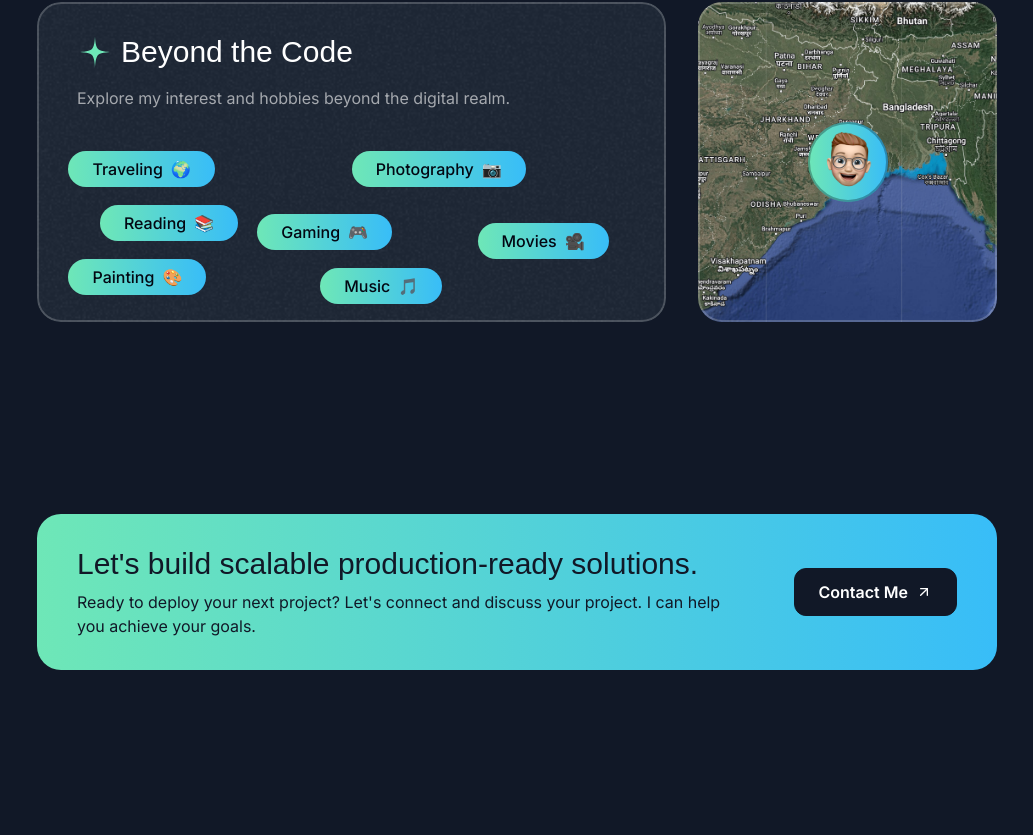
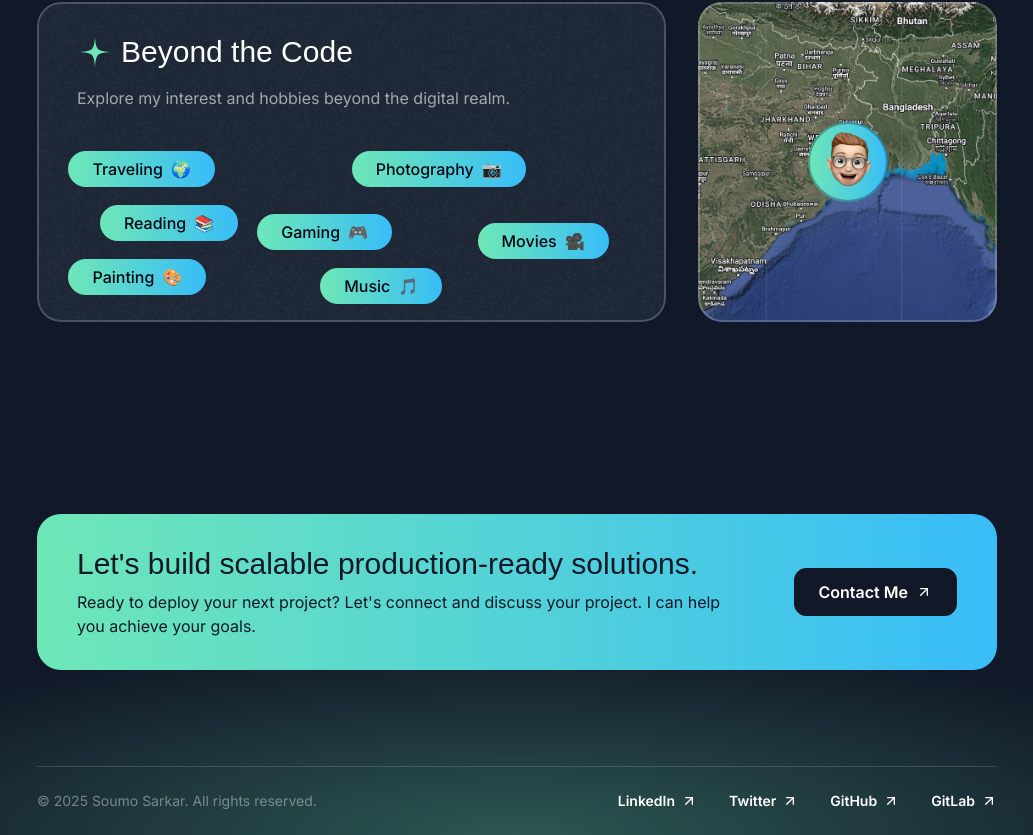
Before and after one commit to sharmarobin0211/my-portfolio, a Next.js app: page / in a window 1280 px wide. Shown: the part 5062-5897 px from the top of the page, without its empty margins (123-1156 px from the left). Before the commit the page ends 5828 px from the top, so only its background shows below. Built offline with nearby package versions, Linux system fonts and the light colour scheme; a web font is replaced by a local one.

Commit message:
feat(Footer): add Footer component with navigation links

```diff
--- a/src/app/page.tsx
+++ b/src/app/page.tsx
@@ -5,6 +5,7 @@
 import { ProjectsSection } from "@/sections/Projects";
 import { ExpertiseSection } from "@/sections/Skills";
 import { TapeSection } from "@/sections/Tape";
+import { Footer } from "@/sections/Footer";
 
 
 export default function Home() {
@@ -17,6 +18,7 @@
       <ExpertiseSection />
       <AboutSection />
       <ContactSection />
+      <Footer />
     </div>
   );
 }
--- a/src/sections/Footer.tsx
+++ b/src/sections/Footer.tsx
@@ -1,3 +1,54 @@
+import ArrowUpRightIcon from "@/assets/icons/arrow-up-right.svg";
+
+
+interface FooterLink {
+  title: string;
+  href: string;
+}
+
+const footerLinks: FooterLink[] = [
+  {
+    title: 'LinkedIn',
+    href: 'https://www.linkedin.com/in/soumo-sarkar/',
+  },
+  {
+    title: 'Twitter',
+    href: 'https://twitter.com/section_super',
+  },
+  {
+    title: 'GitHub',
+    href: 'https://github.com/SuperSection',
+  },
+  {
+    title: 'GitLab',
+    href: 'https://gitlab.com/soumosarkar.official',
+  },
+];
+
+
 export const Footer = () => {
-  return <div>Footer Section</div>;
+  return (
+    <footer className="relative -z-10 overflow-x-clip">
+      <div className="absolute h-[400px] w-[1600px] bottom-0 left-1/2 -translate-x-1/2 bg-emerald-300/30 [mask-image:radial-gradient(50%_50%_at_bottom_center,black,transparent)] -z-10" />
+      <div className="container">
+        <div className="border-t border-white/15 py-6 text-sm flex flex-col md:flex-row items-center md:justify-between gap-8">
+          <div className="text-white/40">
+            &copy; 2025 Soumo Sarkar. All rights reserved.
+          </div>
+          <nav className="flex flex-col md:flex-row items-center gap-8">
+            {footerLinks.map((link) => (
+              <a
+                key={link.title}
+                href={link.href}
+                className="inline-flex items-center gap-1.5"
+              >
+                <span className="font-semibold">{link.title}</span>
+                <ArrowUpRightIcon className="size-4" />
+              </a>
+            ))}
+          </nav>
+        </div>
+      </div>
+    </footer>
+  );
 };
```
